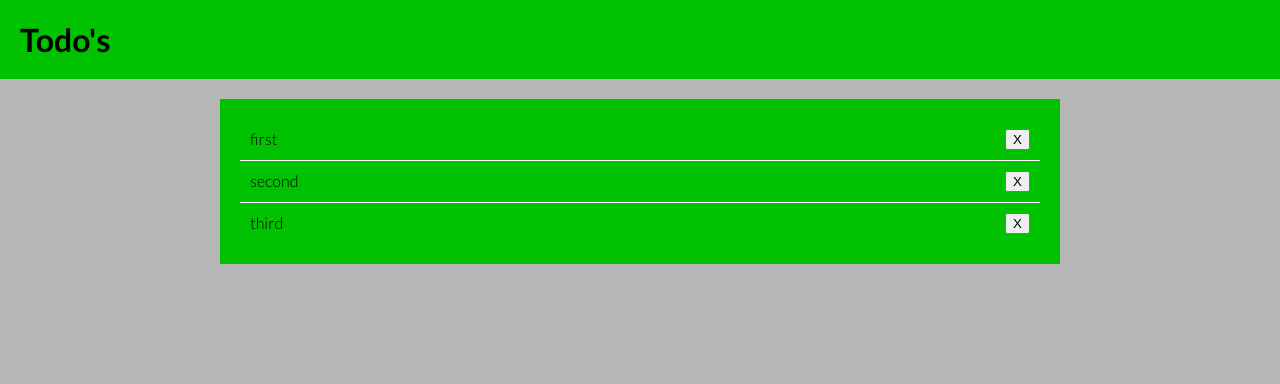
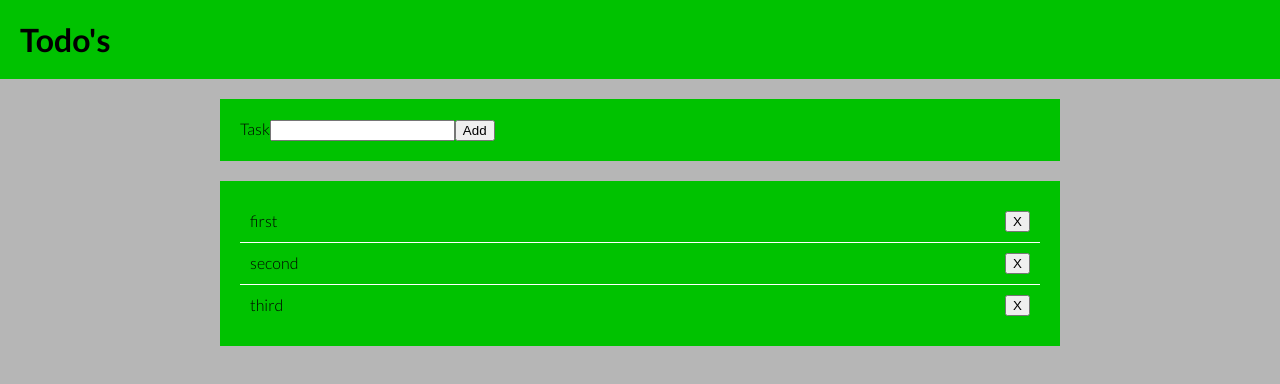
Before and after one commit to mEsUsah/vue-todo, a Vue app: page / in a window 1280 px wide. Shown: the top 384 px of the page. Built offline with nearby package versions, Linux system fonts and the light colour scheme.

Commit message:
add AddTask

```diff
--- a/src/App.vue
+++ b/src/App.vue
@@ -1,5 +1,8 @@
 <template>
     <the-header title="Todo's"></the-header>
+    <base-card>
+        <add-task @add-item="addTask"></add-task>
+    </base-card>
     <base-card>
         <task-item
             v-for="task in tasks"
@@ -16,6 +19,7 @@
 import TheHeader from './components/TheHeader.vue';
 import BaseCard from './components/BaseCard.vue';
 import TaskItem from './components/TaskItem.vue';
+import AddTask from './components/AddTask.vue';
 
 export default {
   data(){
@@ -37,14 +41,19 @@ export default {
     }
   },
   methods: {
+    addTask(task){
+        const taskId = new Date().toISOString();
+        this.tasks.unshift({
+            id: taskId,
+            title: task
+        });
+    },
     deleteTask(taskId){
-        console.log(taskId);
         const taskIndex = this.tasks.findIndex((task) => task.id === taskId);
         this.tasks.splice(taskIndex,1);
-        console.log("ok");
     }
   },
-  components: { TheHeader, BaseCard, TaskItem },
+  components: { TheHeader, BaseCard, TaskItem, AddTask }
 }
 </script>
 
--- /dev/null
+++ b/src/components/AddTask.vue
@@ -0,0 +1,22 @@
+<template>
+    <label for="task">Task</label>
+    <input type="text" name="task" v-model="task">
+    <button @click="addItem">Add</button>
+
+</template>
+
+<script>
+export default{
+    emits: ['add-item'],
+    data(){
+        return{
+            task: ""
+        }
+    },
+    methods: {
+        addItem(){
+            this.$emit('add-item', this.task);
+        }
+    }
+}
+</script>
```
